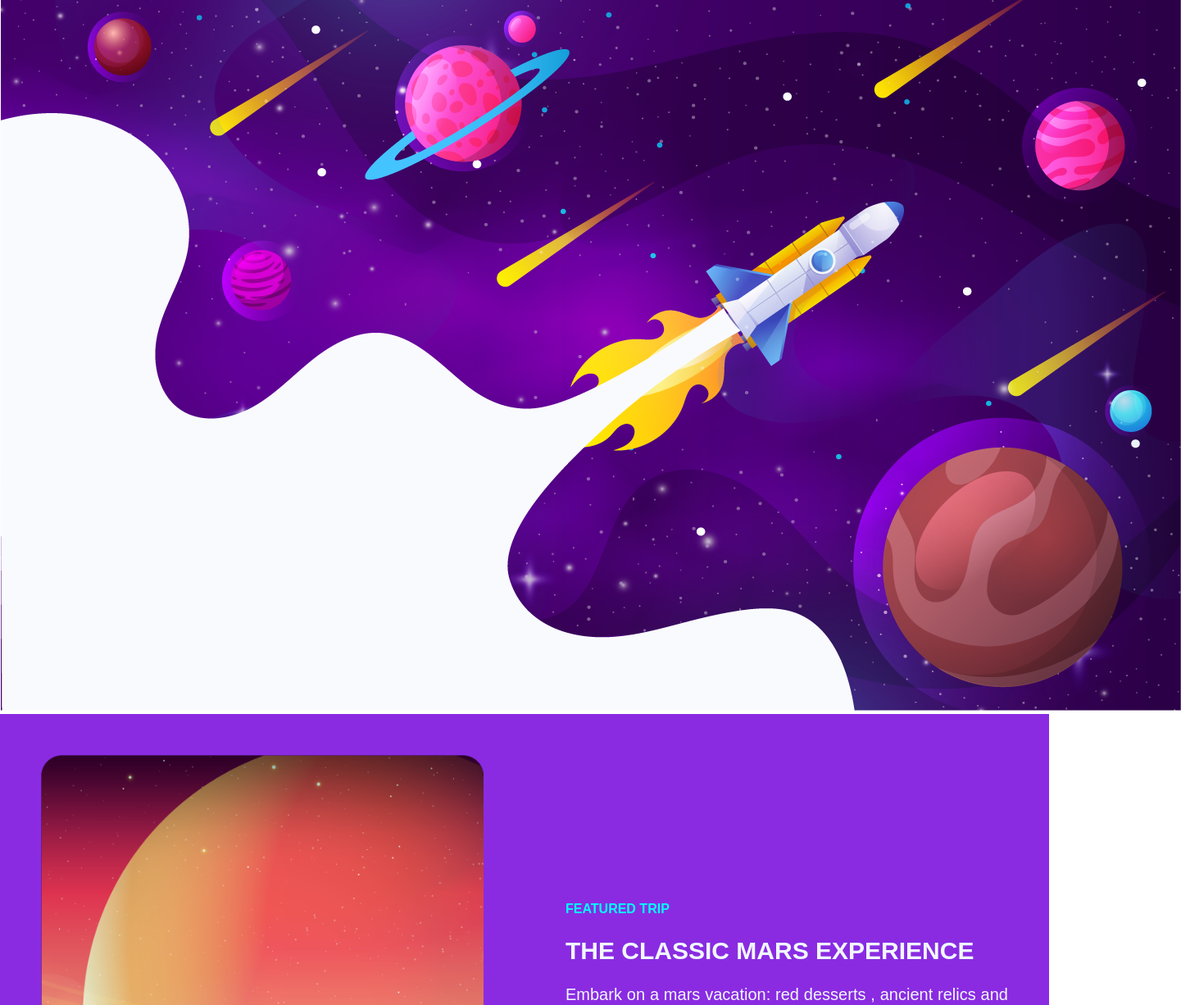
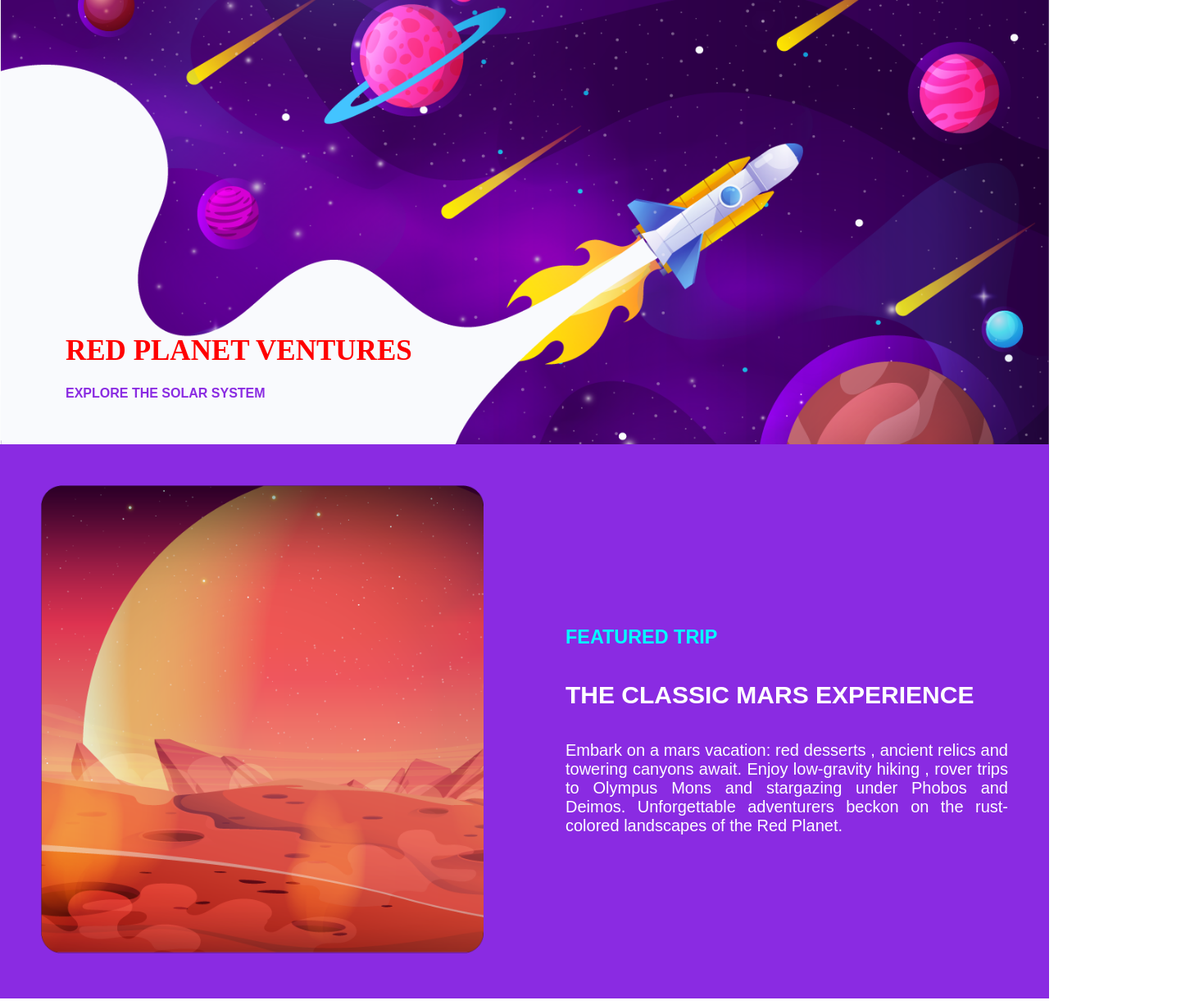
Before and after one commit to Curtis-Alben/RED_PLANET_VENTURES, a plain HTML site: page index.html in a window 1280 px wide. Shown: the part 74-1300 px from the top of the page at 82% size, 1441 px wide, since content can reach past the window. Drawn offline with Linux system fonts and the light colour scheme.

Commit message:
home page updates

```diff
--- a/css/main.css
+++ b/css/main.css
@@ -51,6 +51,23 @@ body {
     box-sizing: border-box;
 }
 
+.headerSection{
+    background-image: url(../Assets/Images/homePageHeader.png);
+    background-size: cover;
+    height: 600px;
+}
+
+.headerFlex{
+    display: flex;
+    height: 600px;
+    justify-content: flex-start;
+    align-items: flex-end;
+    padding: 5em;
+}
+
+
+
+
 body{
     font-family: Arial, Helvetica, sans-serif;
     margin: 0;
@@ -80,13 +97,48 @@ body{
 
 
 h1{
-    color: aqua;
+    font-family: 'porter sans block';
+    color: rgb(255, 0, 0);
+    font-size: 35px;
+}
+
+h2{
+    color: blueviolet;
     font-size: 16px;
 }
 
+h3{
+    color: aqua;
+}
+
+h4{
+    color: #ffffff;
+    font-size: 30px;
+
+}
+
+p1 {
+    color: #ffffff;
+}
+
+h5{
+    color: aqua;
+    font-size: 20px;
+}
+
+h6{
+    font-size: 30px;
+}
+
+p2 {
+    color: rgb(39, 0, 76);
+}
+
+
+
 .flexContainer2{
     display: flex;
-    flex-direction: row;
+    flex-direction: row-reverse;
     font-size: 20px;
     text-align: justify;
     justify-content: flex-end;
@@ -103,6 +155,7 @@ h1{
 .flexItem3 img{
     width: 100%;
     align-items: flex-end;
+
     }
 
     #contact{
--- a/index.html
+++ b/index.html
@@ -12,10 +12,16 @@
 
       <link rel="stylesheet" href="css/main.css">
 
-</head>
+
+
+
+    </head>
 <body>
 
 
+  <header>
+
+ <div class="headerSection">
   <nav>
 
 <div class="topNavHome"></div>
@@ -25,6 +31,7 @@
 href="index.html"><img src="Assets/Images/logo.png" width="200px">
 
 </a>
+
 
 <div class="topNavCenterHome">
 
@@ -36,18 +43,31 @@ href="index.html"><img src="Assets/Images/logo.png" width="200px">
 
 </div>
 
+
+
 </nav>
+
+<div class="headerFlex">
+
+
+
+  <div class="flex-items">
+    <h1>RED PLANET VENTURES</h1>
+    <h2>EXPLORE THE SOLAR SYSTEM</h2>
+  </div>
+
+
+</div>
+
+</div>
+
+</header>
+
 
 
 
 
 <section>
-
-  <header>
-
-    <img src="Assets/Images/homePageHeader.png">
-
-  </header>
 
 </section>
 
@@ -58,16 +78,16 @@ href="index.html"><img src="Assets/Images/logo.png" width="200px">
   <div class="flexContainer">
     <div class="flexItem2"><img src="Assets/Images/marsSliderClipped1.png"></div>
     <div class="flexItem2">
-      <p>
-        <h1>FEATURED TRIP</h1>
-        <h2>THE CLASSIC MARS EXPERIENCE</h2>
+      <p1>
+        <h3>FEATURED TRIP</h3>
+        <h4>THE CLASSIC MARS EXPERIENCE</h4>
 
         Embark on a mars vacation: red desserts , ancient
         relics and towering canyons await. Enjoy low-gravity
         hiking , rover trips to Olympus Mons and stargazing
         under Phobos and Deimos. Unforgettable adventurers beckon on the rust-colored landscapes of the Red Planet.
 
-    </p>
+    </p1>
     </div>
 
   </div>
@@ -81,13 +101,13 @@ href="index.html"><img src="Assets/Images/logo.png" width="200px">
 </div>
 <div class="flexItem3">
 
-  <h1>OUR SHUTTLES</h1>
-  <h2>Travel In Style With A Variety Of Shuttles</h2>
+  <h5>OUR SHUTTLES</h5>
+  <h6>Travel In Style With A Variety Of Shuttles</h6>
 
-  <p>
+  <p2>
 Select from our range of luxury , commercial oer budget shuttles to fulfill your dream space vacation. Experience
 unparalleled comfort and convenience as you journey to your planet of choice , ensuring an unforgettable and tailored experience for every traveler.
-  </p>
+  </p2>
 
 
 </div>
```
